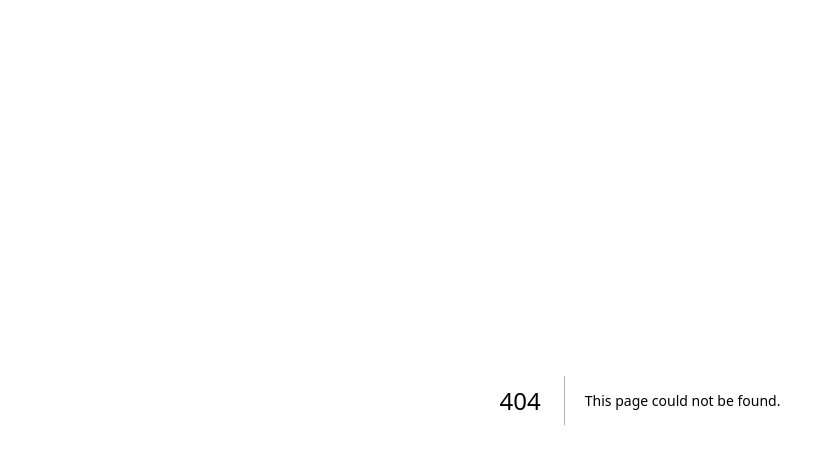
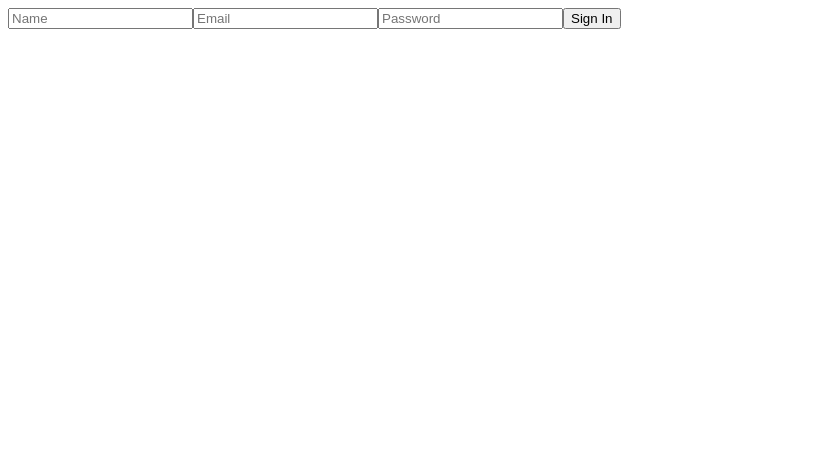
Before and after one commit to kuru-studio/kuru-studio-social-web, a Next.js app: page /register in a window 1280 px wide. Before the commit this address had no page. Shown: the top 464 px of the page, without its empty margins (0-835 px from the left). Built offline with nearby package versions, Linux system fonts and the light colour scheme.

Commit message:
create register page

```diff
--- /dev/null
+++ b/app/register/page.tsx
@@ -0,0 +1,66 @@
+"use client";
+import { useState } from 'react';
+import { request } from 'graphql-request';
+
+export default function RegisterPage() {
+  const [name, setName] = useState('');
+  const [email, setEmail] = useState('');
+  const [password, setPassword] = useState('');
+
+  const handleSignIn = async () => {
+    try {
+      const mutation = `
+        mutation createUser($email: String!, $password: String!, $name: String!) {
+          createUser(input: {
+            name: $name,
+            authProvider: {
+              credentials: {
+                email: $email,
+                password: $password
+              }
+            }
+          }) {
+            id
+            name
+            email
+          }
+        }
+      `;
+
+      const variables = {
+        name,
+        email,
+        password,
+      };
+
+      const data = await request("http://localhost:3001/data", mutation, variables);
+      console.log('Successful signIn:', data);
+    } catch (error) {
+      console.error('Error signing in:', error);
+    }
+  };
+
+  return (
+    <div>
+      <input
+        type="text"
+        placeholder="Name"
+        value={name}
+        onChange={(e) => setName(e.target.value)}
+      />
+      <input
+        type="email"
+        placeholder="Email"
+        value={email}
+        onChange={(e) => setEmail(e.target.value)}
+      />
+      <input
+        type="password"
+        placeholder="Password"
+        value={password}
+        onChange={(e) => setPassword(e.target.value)}
+      />
+      <button onClick={handleSignIn}>Sign In</button>
+    </div>
+  );
+};
```
